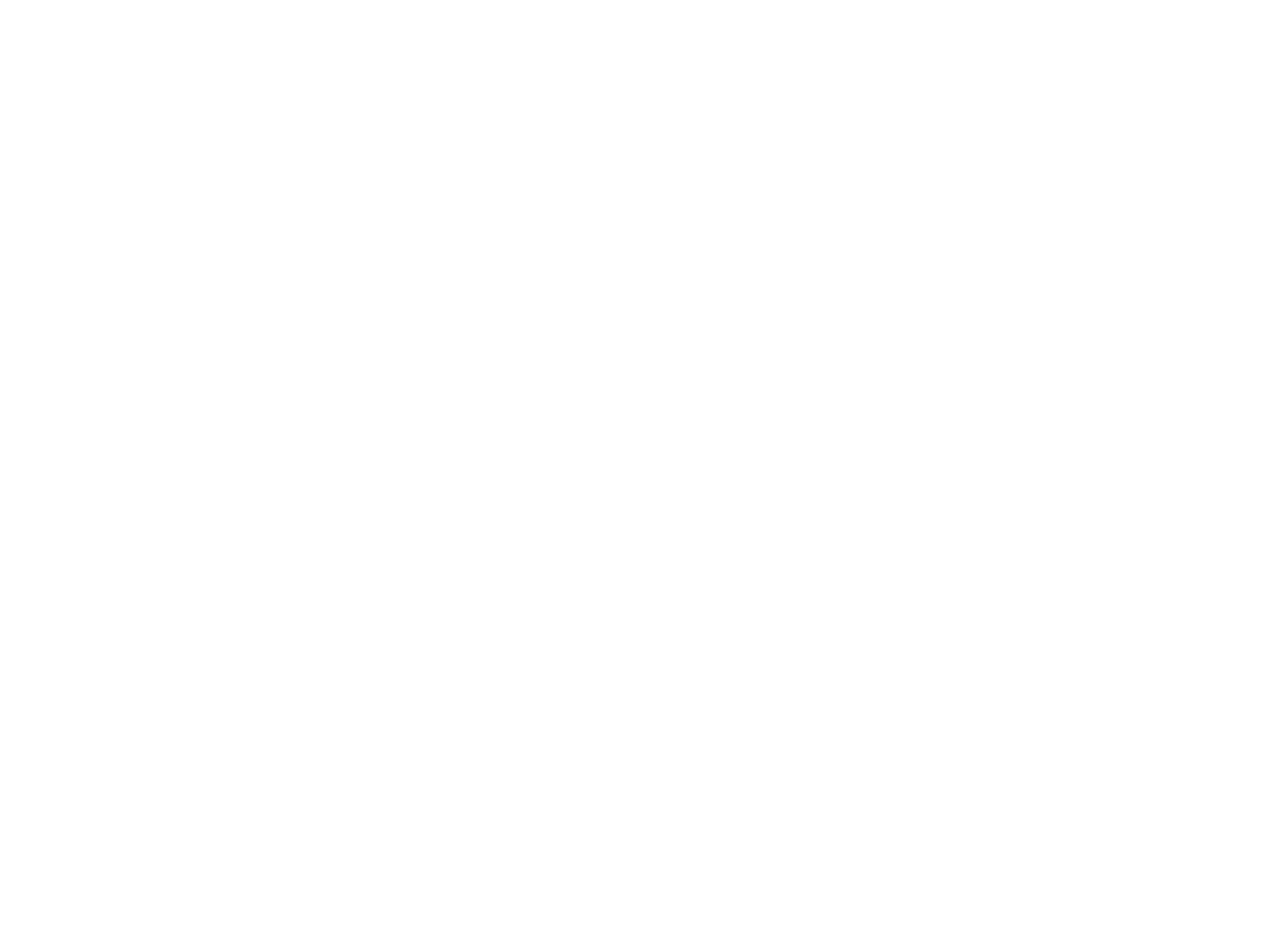
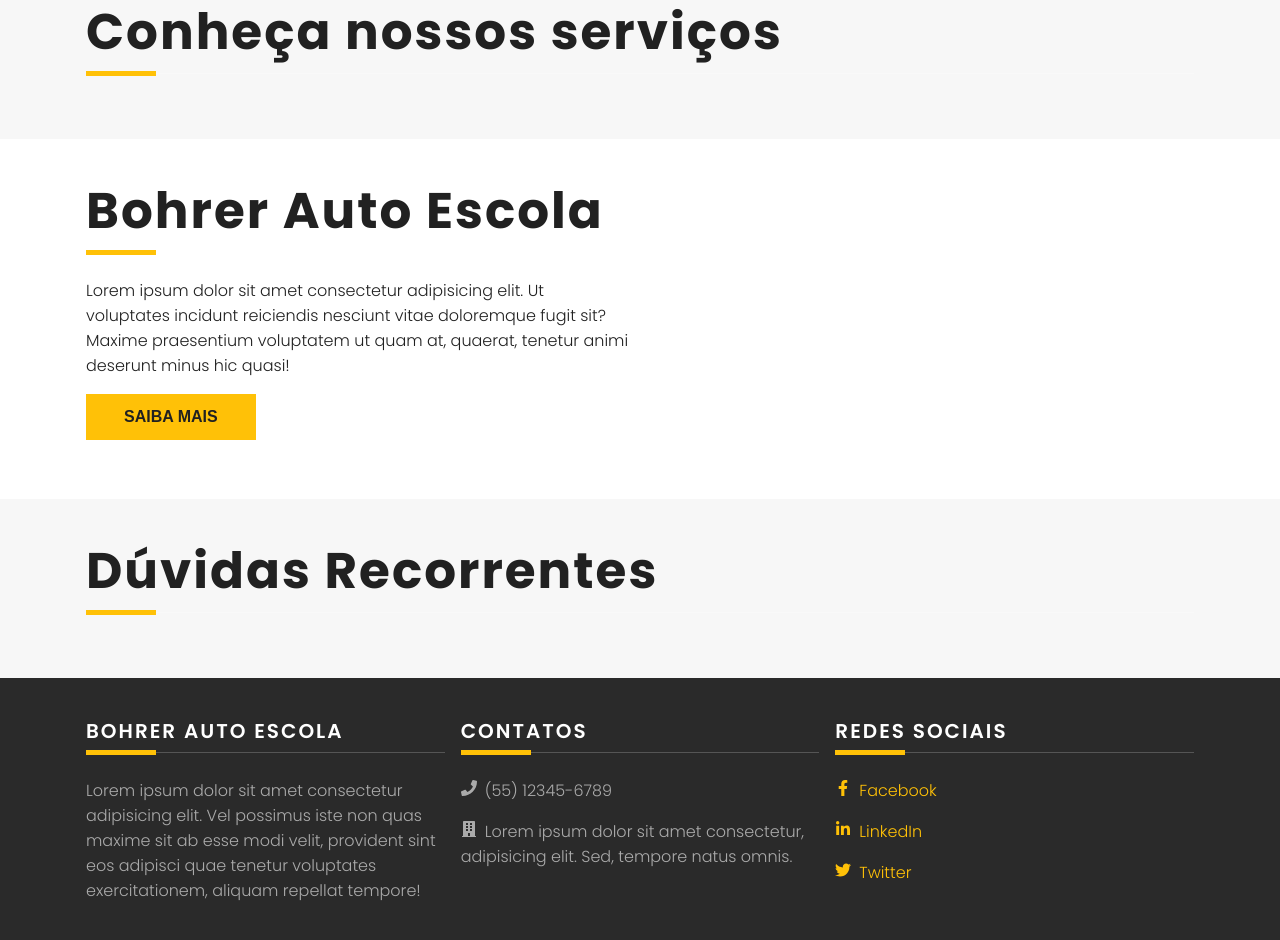
Before and after one commit to vbsantos/react-course-landing-page, a React (Create React App) app: page / in a window 1280 px wide. Shown: the part 980-1920 px from the top of the page. Before the commit the page ends 940 px from the top, so only its background shows below. Built offline with nearby package versions, Linux system fonts and the light colour scheme.

Commit message:
Add Footer

```diff
--- a/src/components/molecules/Section.tsx
+++ b/src/components/molecules/Section.tsx
@@ -1,21 +1,31 @@
 import { ReactNode } from "react";
-import styled from "styled-components";
+import styled, { css } from "styled-components";
 
 import Container from "components/atoms/Container";
 
 const Content = styled.div`
-  margin: 40px 0;
+  padding: 40px 0;
+  ${(props) =>
+    props.inverse &&
+    css`
+      background-color: #f7f7f7;
+    `}
+
+  h2 {
+    margin-top: 0;
+  }
 `;
 
 interface PropType {
-  children: ReactNode;
+  children?: ReactNode;
+  inverse?: Boolean;
 }
 
-const Section = ({ children }: PropType) => {
+const Section = ({ children, inverse = false }: PropType) => {
   return (
-    <Container>
-      <Content>{children}</Content>
-    </Container>
+    <Content inverse={inverse}>
+      <Container>{children}</Container>
+    </Content>
   );
 };
 
--- /dev/null
+++ b/src/components/organisms/Footer.tsx
@@ -0,0 +1,119 @@
+import styled from "styled-components";
+import {
+  FaPhone as PhoneIcon,
+  FaBuilding as BuildingIcon,
+  FaFacebookF as FacebookIcon,
+  FaLinkedinIn as LinkedInIcon,
+  FaTwitter as TwitterIcon,
+} from "react-icons/fa";
+
+import Container from "components/atoms/Container";
+import Grid from "components/atoms/Grid";
+import Heading from "components/atoms/Heading";
+
+const Root = styled.footer`
+  background-color: #2a2a2a;
+  color: #aaa;
+  padding: 40px 0;
+
+  h6 {
+    color: #fff;
+    margin-top: 0;
+    text-transform: uppercase;
+  }
+`;
+
+const IconContainer = styled.span`
+  margin-right: 8px;
+`;
+
+const FooterLink = styled.a`
+  color: ${(props) => props.theme.colors.primary.main};
+  text-decoration: none;
+
+  &:hover {
+    color: ${(props) => props.theme.colors.primary.dark};
+  }
+`;
+
+interface PropType {}
+
+const Footer = (props: PropType) => {
+  return (
+    <Root>
+      <Container>
+        <Grid md={3}>
+          <div>
+            <Heading>
+              <h6>Bohrer Auto Escola</h6>
+            </Heading>
+            <p>
+              Lorem ipsum dolor sit amet consectetur adipisicing elit. Vel
+              possimus iste non quas maxime sit ab esse modi velit, provident
+              sint eos adipisci quae tenetur voluptates exercitationem, aliquam
+              repellat tempore!
+            </p>
+          </div>
+          <div>
+            <Heading>
+              <h6>Contatos</h6>
+            </Heading>
+            <p>
+              <IconContainer>
+                <PhoneIcon />
+              </IconContainer>
+              (55) 12345-6789
+            </p>
+            <p>
+              <IconContainer>
+                <BuildingIcon />
+              </IconContainer>
+              Lorem ipsum dolor sit amet consectetur, adipisicing elit. Sed,
+              tempore natus omnis.
+            </p>
+          </div>
+          <div>
+            <Heading>
+              <h6>Redes Sociais</h6>
+            </Heading>
+            <p>
+              <FooterLink
+                target="_blank"
+                href="https://www.facebook.com/vinicius.bsantos/"
+              >
+                <IconContainer>
+                  <FacebookIcon />
+                </IconContainer>
+                Facebook
+              </FooterLink>
+            </p>
+            <p>
+              <FooterLink
+                target="_blank"
+                href="https://www.linkedin.com/in/viníciusbohrer/"
+              >
+                <IconContainer>
+                  <LinkedInIcon />
+                </IconContainer>
+                LinkedIn
+              </FooterLink>
+            </p>
+            <p>
+              <FooterLink
+                target="_blank"
+                href="https://twitter.com/_viniciusbohrer"
+              >
+                <IconContainer>
+                  <TwitterIcon />
+                </IconContainer>
+                Twitter
+              </FooterLink>
+            </p>
+          </div>
+        </Grid>
+      </Container>
+    </Root>
+  );
+};
+
+export default Footer;
--- a/src/components/pages/Home.tsx
+++ b/src/components/pages/Home.tsx
@@ -13,6 +13,8 @@ import Feature from "components/atoms/Feature";
 import Section from "components/molecules/Section";
 
 import HeroImage from "assets/hero.jpg";
+import AboutVideo from "assets/about.mp4";
+import Footer from "components/organisms/Footer";
 
 const Home = () => (
   <>
@@ -49,6 +51,42 @@ const Home = () => (
         </Feature>
       </Grid>
     </Section>
+
+    <Section inverse>
+      <Heading>
+        <h2>Conheça nossos serviços</h2>
+      </Heading>
+    </Section>
+
+    <Section>
+      <Grid md={2}>
+        <div>
+          <Heading>
+            <h2>Bohrer Auto Escola</h2>
+          </Heading>
+          <p>
+            Lorem ipsum dolor sit amet consectetur adipisicing elit. Ut
+            voluptates incidunt reiciendis nesciunt vitae doloremque fugit sit?
+            Maxime praesentium voluptatem ut quam at, quaerat, tenetur animi
+            deserunt minus hic quasi!
+          </p>
+          <div>
+            <Button color="primary">Saiba Mais</Button>
+          </div>
+        </div>
+        <div>
+          <video src={AboutVideo} width="100%" autoPlay loop />
+        </div>
+      </Grid>
+    </Section>
+
+    <Section inverse>
+      <Heading>
+        <h2>Dúvidas Recorrentes</h2>
+      </Heading>
+    </Section>
+
+    <Footer />
   </>
 );
 
```
Also changed, not shown: 2 other files (tests, documents, lock files or other folders).
